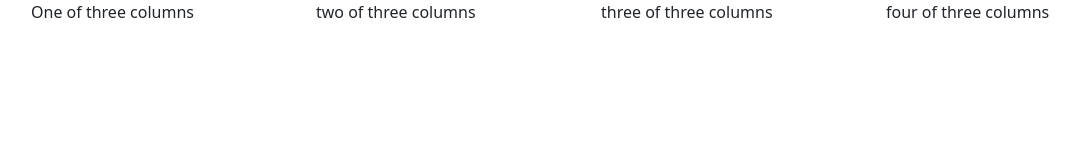
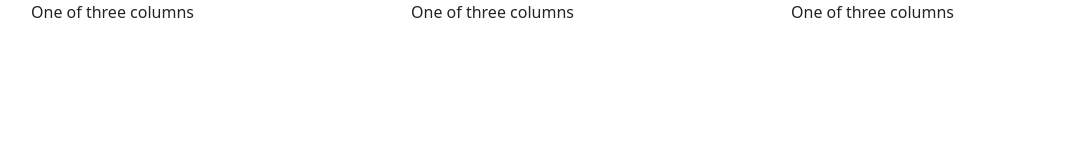
Before and after one commit to Jordan-Maynard101/Bootstrap, a plain HTML site: page bootstrap-Jordan-Maynard101/index.html in a window 1280 px wide. Shown: the whole page, without its empty margins (51-1131 px from the left). Drawn offline with Linux system fonts and the light colour scheme.

Commit message:
Add files via upload

```diff
--- a/bootstrap-Jordan-Maynard101/index.html
+++ b/bootstrap-Jordan-Maynard101/index.html
@@ -13,24 +13,19 @@
 
   <body>
 
-
     <div class="container">
       <div class="row">
-          <div class="col-md-3">
+        <div class="col-sm">
           One of three columns
         </div>
-          <div class="col-md-3">
-            two of three columns
+        <div class="col-sm">
+          One of three columns
         </div>
-          <div class="col-md-3">
-            three of three columns
-          </div>
-          <div class="col-md-3">
-            four of three columns
+        <div class="col-sm">
+          One of three columns
         </div>
       </div>
     </div>
-
 
 
      <!-- Bootstrap JavaScript Components-LOAD LAST -->
```
Lines whose indentation alone changed are shown as unchanged.
